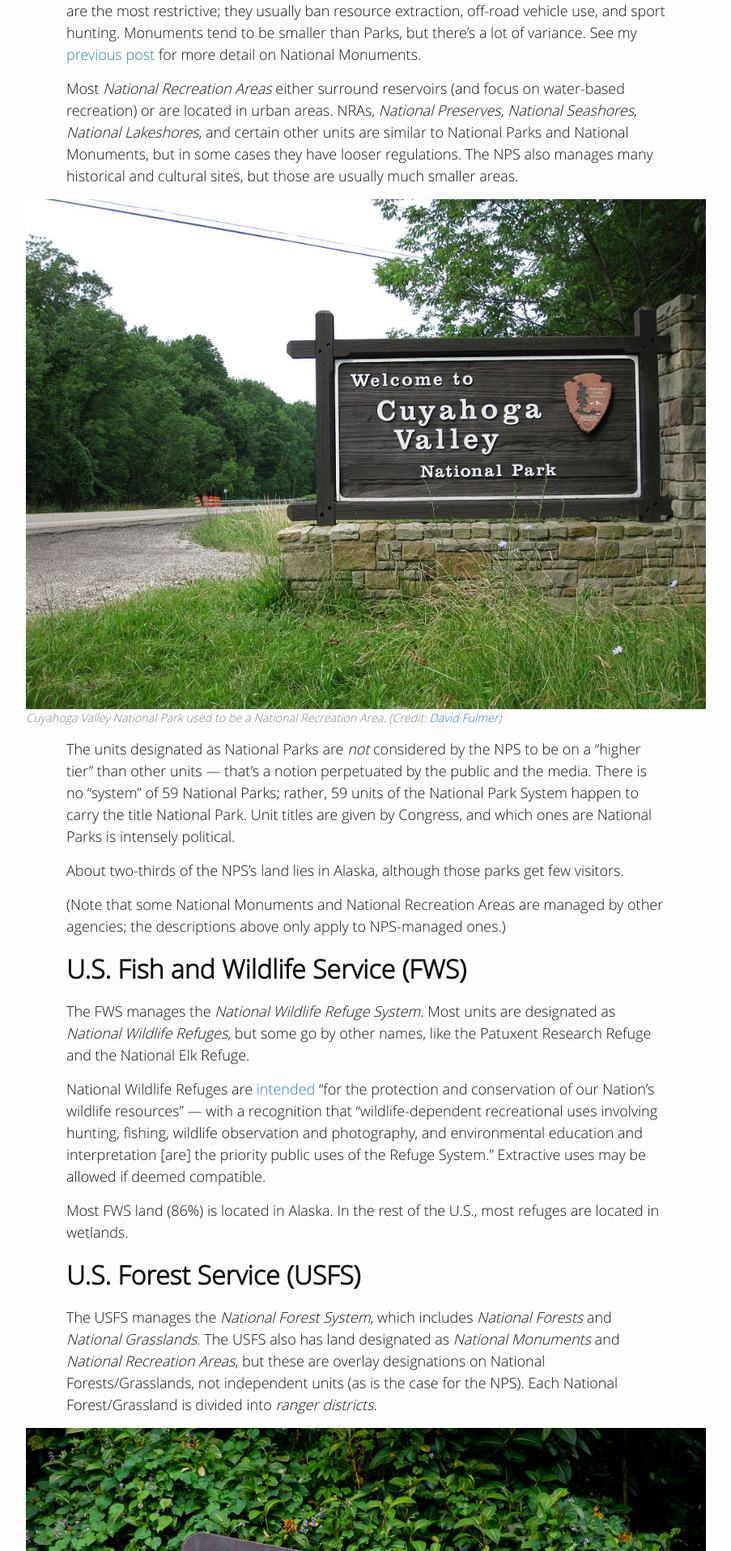
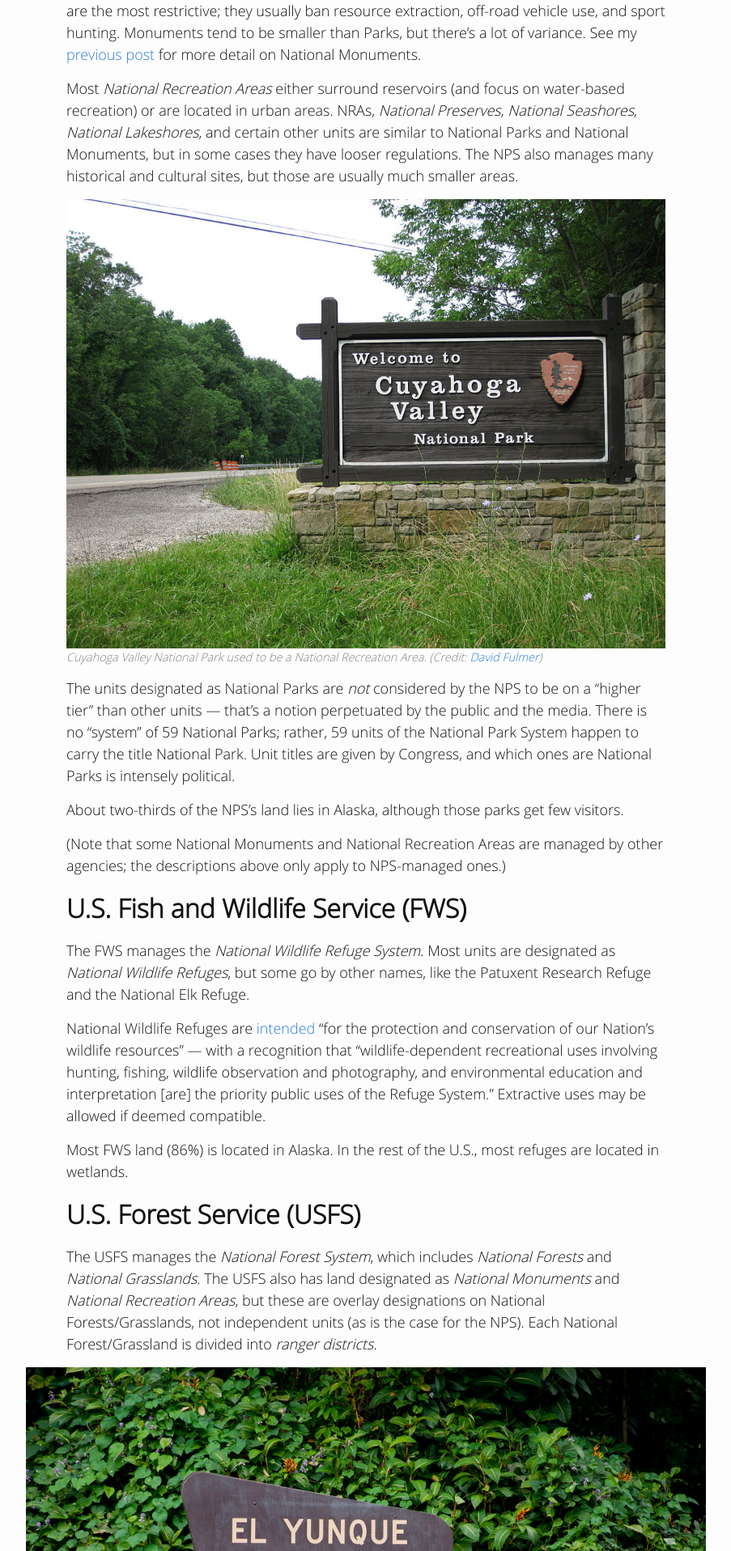
Before and after one commit to gregjd/gregjd.github.io, a Jekyll site: the page built from _posts/2017-08-03-types-of-federal-lands.md, in a window 1280 px wide. Shown: the part 2474-4390 px from the top of the page at 81% size, without its empty margins (188-1091 px from the left). Built offline with Jekyll 4.4.1, drawn with Linux system fonts in a browser that asks for light colours; comment, search, counter and statistics services are not loaded.

Commit message:
Make image narrow

```diff
--- a/_posts/2017-08-03-types-of-federal-lands.md
+++ b/_posts/2017-08-03-types-of-federal-lands.md
@@ -29,7 +29,7 @@
 
 Most *National Recreation Areas* either surround reservoirs (and focus on water-based recreation) or are located in urban areas. NRAs, *National Preserves*, *National Seashores*, *National Lakeshores*, and certain other units are similar to National Parks and National Monuments, but in some cases they have looser regulations. The NPS also manages many historical and cultural sites, but those are usually much smaller areas.
 
-{% include image.html file="cuyahoga-valley-np-sign.jpg" source="https://commons.wikimedia.org/wiki/File:Cuyahoga_Valley_welcome_sign.jpg" alt="Entrance sign at Cuyahoga Valley National Park" caption="Cuyahoga Valley National Park used to be a National Recreation Area." credit="David Fulmer" %}
+{% include image.html file="cuyahoga-valley-np-sign.jpg" source="https://commons.wikimedia.org/wiki/File:Cuyahoga_Valley_welcome_sign.jpg" alt="Entrance sign at Cuyahoga Valley National Park" caption="Cuyahoga Valley National Park used to be a National Recreation Area." credit="David Fulmer" width="narrow" %}
 
 The units designated as National Parks are *not* considered by the NPS to be on a "higher tier" than other units — that's a notion perpetuated by the public and the media. There is no "system" of 59 National Parks; rather, 59 units of the National Park System happen to carry the title National Park. Unit titles are given by Congress, and which ones are National Parks is intensely political.
 
```
